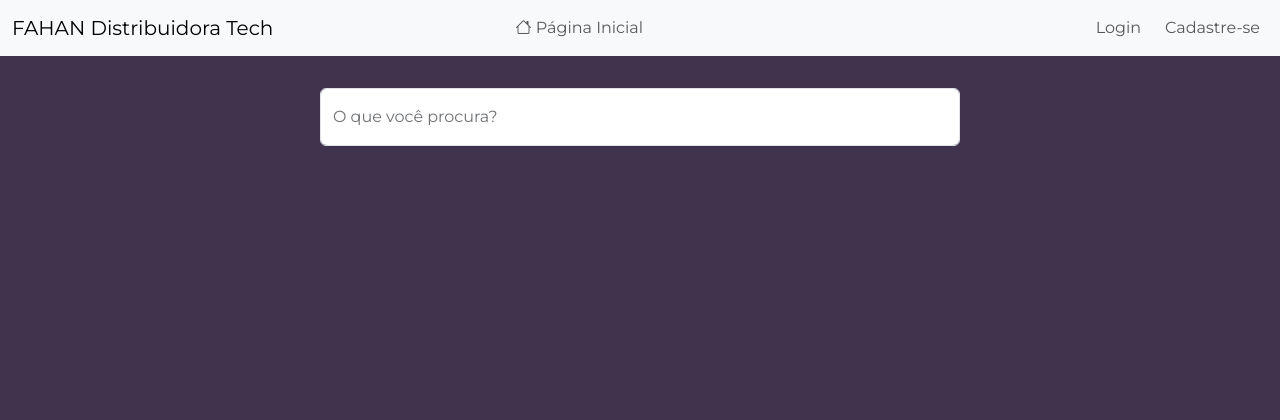
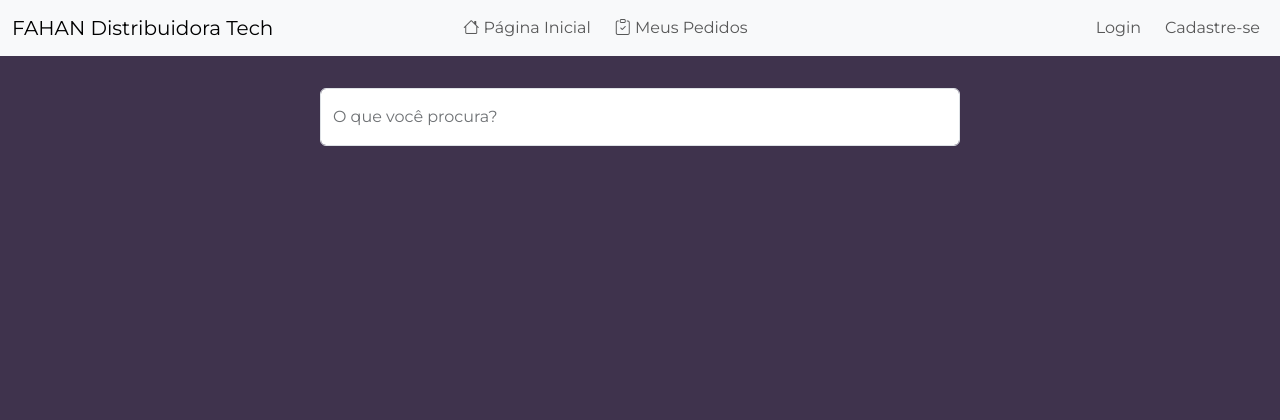
Before and after one commit to unnebell/projeto_distribuidora, a Django app: page /produtos/ in a window 1280 px wide. Shown: the top 420 px of the page. Run offline with Django 5.2, Linux system fonts and the light colour scheme; data that the repository does not hold is empty; some libraries are stand-ins or nearby versions.

Commit message:
feat: add toast antes de redirecionar e add links na barra de navegação

```diff
--- a/apps/pedidos/templates/pedidos/pedidos.html
+++ b/apps/pedidos/templates/pedidos/pedidos.html
@@ -5,6 +5,9 @@
 <!-- Alteração na barra de navegação, deixando somente um link para voltar a página principal -->
 <li class="nav-item">
     <a href="{% url 'index' %}" class="nav-link link-redirect"><i class="bi bi-house"></i> Página Inicial</a>
+</li>
+<li class="nav-item">
+    <a href="{% url 'produtos' %}" class="nav-link link-redirect"><i class="bi bi-cart"></i> Produtos</a>
 </li>
 {% endblock nav_links %}
 
--- a/apps/produtos/static/produtos/js/btn-carrinho.js
+++ b/apps/produtos/static/produtos/js/btn-carrinho.js
@@ -2,6 +2,29 @@ function getCsrf() {
     return document.cookie.split(';')
         .find(c => c.trim().startsWith('csrftoken='))
         ?.split('=')[1];
+}
+
+function mostrarToast(mensagem, tipo = 'success', redirect = null) {
+    const icone = tipo === 'success' ? 'bi-check-circle-fill' : 'bi-x-circle-fill';
+    const cor = tipo === 'success' ? 'text-bg-success' : 'text-bg-danger';
+
+    const container = document.createElement('div');
+    container.className = 'toast-container position-fixed top-0 start-50 translate-middle-x p-3';
+    container.style.zIndex = 9999;
+    container.innerHTML = `
+        <div class="toast align-items-center ${cor} border-0 show" role="alert">
+            <div class="d-flex">
+                <div class="toast-body fw-semibold">
+                    <i class="bi ${icone} me-2"></i>${mensagem}
+                </div>
+            </div>
+        </div>
+    `;
+    document.body.appendChild(container);
+    setTimeout(() => {
+        container.remove();
+        if (redirect) window.location.href = redirect;
+    }, 2000);
 }
 
 // Carrega carrinho do localStorage ou inicia vazio
@@ -16,7 +39,6 @@ function atualizarBadge() {
     document.getElementById('badgeCarrinho').textContent = total;
 }
 
-// Inicializa badge ao carregar a página
 atualizarBadge();
 
 // Adiciona produto no carrinho
@@ -85,7 +107,7 @@ function removerItem(idx) {
 // Finalizar pedido
 document.getElementById('btnFinalizarPedido').addEventListener('click', async function () {
     if (!carrinho.length) {
-        alert('Seu carrinho está vazio.');
+        mostrarToast('Seu carrinho está vazio.', 'danger');
         return;
     }
 
@@ -113,12 +135,11 @@ document.getElementById('btnFinalizarPedido').addEventListener('click', async fu
             salvarCarrinho();
             atualizarBadge();
             bootstrap.Modal.getInstance(document.getElementById('modalBtnCarrinho')).hide();
-            alert(`Pedido #${String(data.pedido_id).padStart(4, '0')} realizado com sucesso!`);
-            window.location.href = '/pedidos/';
+            mostrarToast(`Pedido #${String(data.pedido_id).padStart(4, '0')} realizado com sucesso!`, 'success', '/pedidos/');
         } else {
-            alert('Erro: ' + (data.erro || 'tente novamente'));
+            mostrarToast('Erro: ' + (data.erro || 'tente novamente'), 'danger');
         }
     } catch (e) {
-        alert('Erro de conexão. Tente novamente.');
+        mostrarToast('Faça login para finalizar o pedido.', 'danger');
     }
 });
--- a/apps/produtos/templates/produtos/produtos.html
+++ b/apps/produtos/templates/produtos/produtos.html
@@ -6,6 +6,9 @@
 <!-- Alteração na barra de navegação, deixando somente um link para voltar a página principal -->
 <li class="nav-item">
     <a href="{% url 'index' %}" class="nav-link link-redirect"><i class="bi bi-house"></i> Página Inicial</a>
+</li>
+<li class="nav-item">
+    <a href="{% url 'pedidos:pedidos' %}" class="nav-link link-redirect"><i class="bi bi-clipboard-check"></i> Meus Pedidos</a>
 </li>
 {% endblock nav_links %}
 
```
